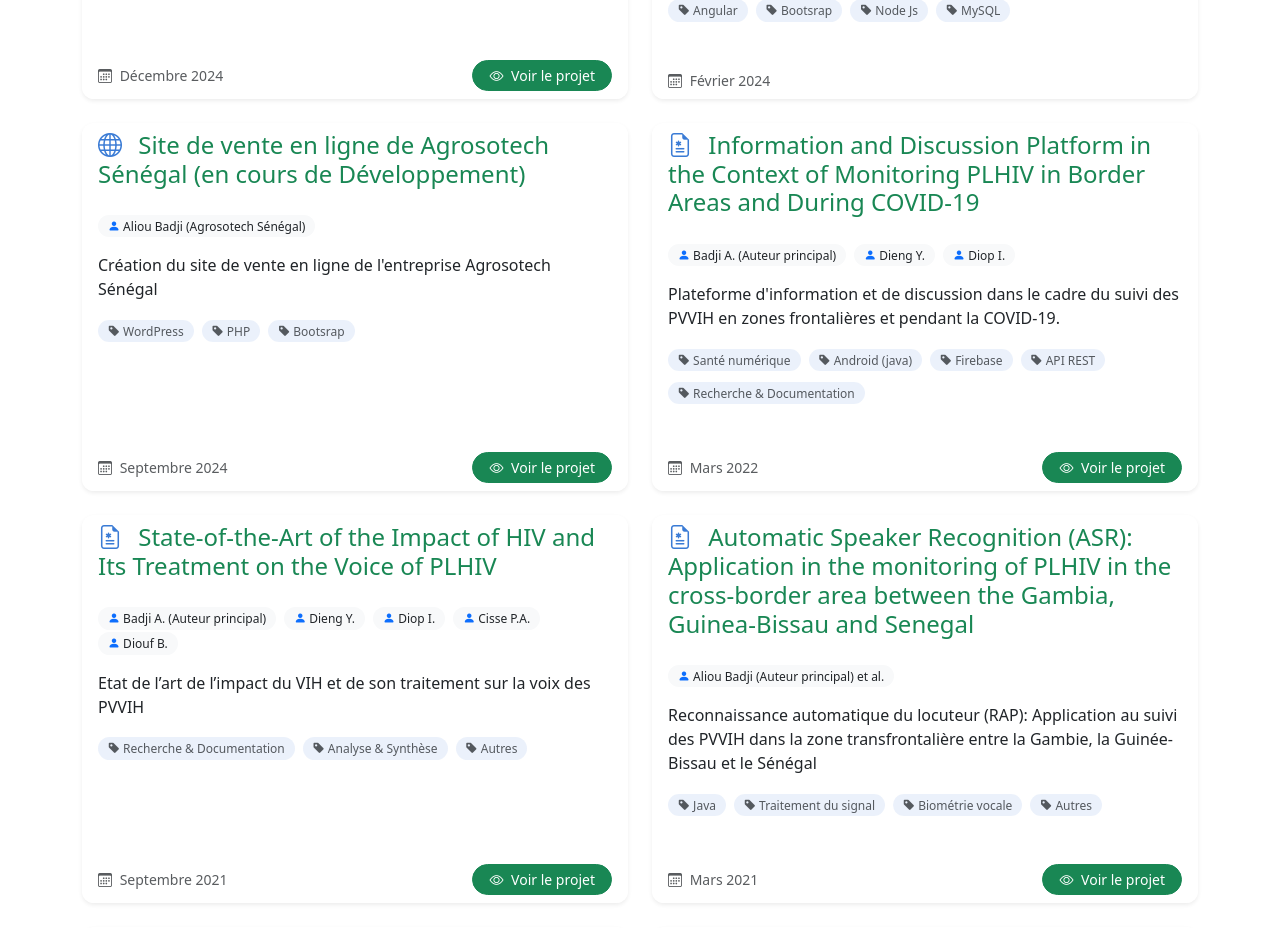
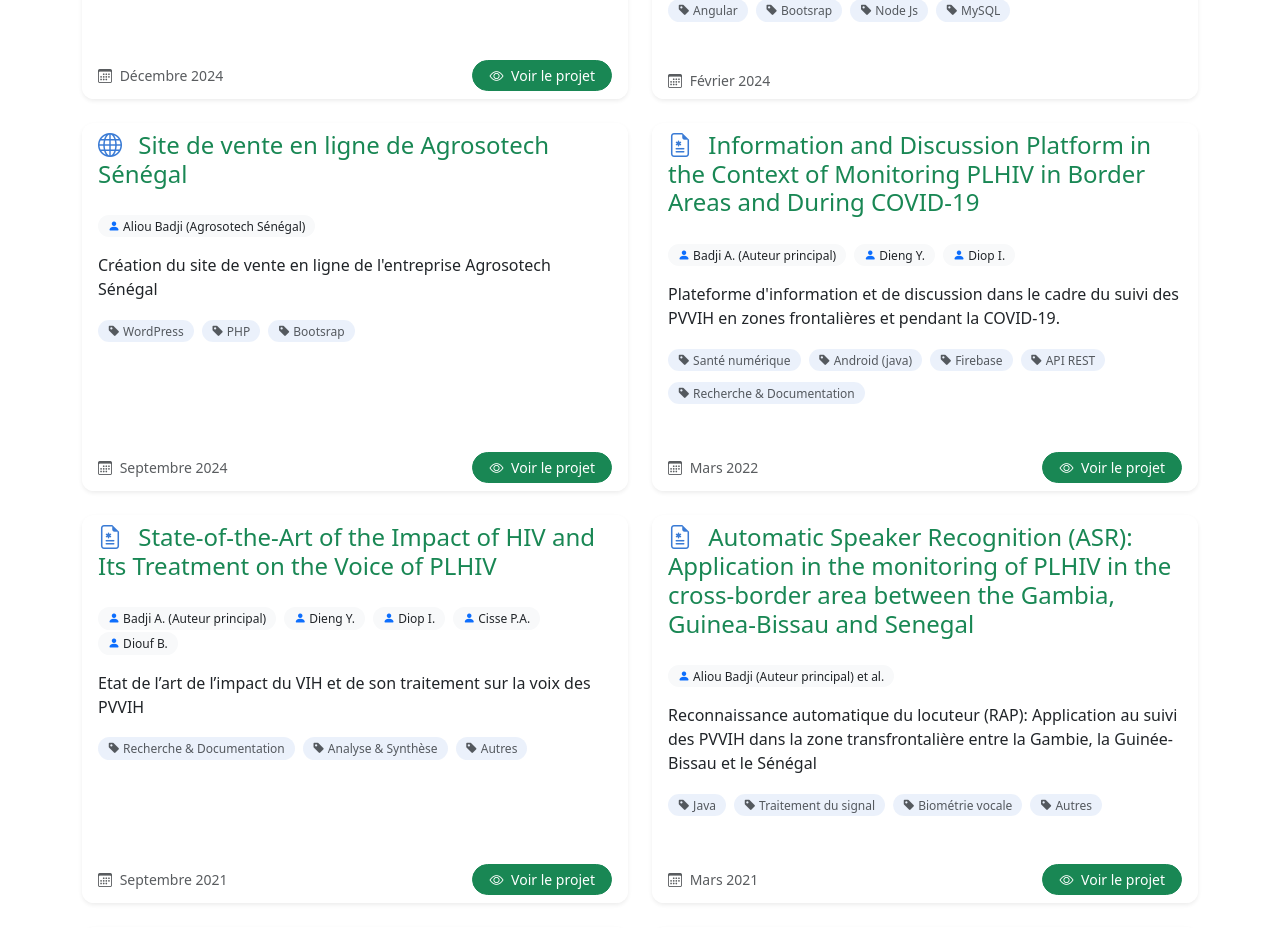
Before and after one commit to abadji03/portfolio-aliou, an Angular app: page / in a window 1280 px wide. Shown: the part 6256-7184 px from the top of the page. Built offline with nearby package versions, Linux system fonts and the light colour scheme.

Commit message:
Modification lien vidéo jcaisse

```diff
--- a/src/app/donnees.model.ts
+++ b/src/app/donnees.model.ts
@@ -107,7 +107,7 @@
       github: null
     },
     {
-      titre: 'Site de vente en ligne de Agrosotech Sénégal (en cours de Développement)',
+      titre: 'Site de vente en ligne de Agrosotech Sénégal',
       type: 'web',
       auteurs: 'Aliou Badji (Agrosotech Sénégal)',
       description: 'Création du site de vente en ligne de l\'entreprise Agrosotech Sénégal',
@@ -153,7 +153,7 @@
       description: 'Ajout de modules de vente et de gestion de profils utilisateurs sur une application Android existante.',
       technologies: ['Android (Java)', 'MySQL', 'Node js', 'Retrofit', 'UI/UX'],
       date: 'Septembre 2022',
-      lien: 'https://drive.google.com/file/d/1Zg3qjkZDmG7PESknWGNj9lm19MESbTiH/view?usp=sharing',
+      lien: 'https://drive.google.com/file/d/1NRJue_iY1rZbrKl6Y0Vqtmve3OstIpKo/view?usp=sharing',
       github: null
     },
     {
```
